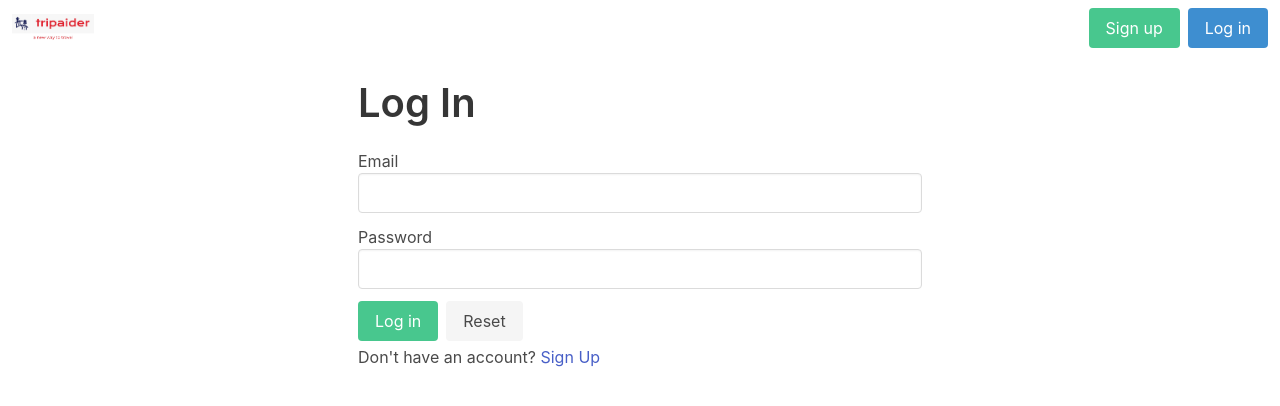
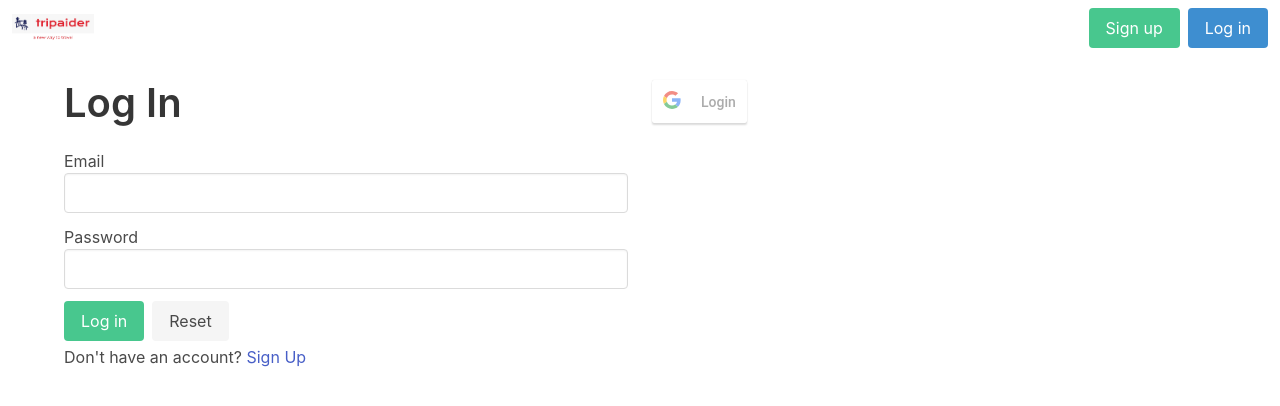
Before and after one commit to souviiik/tripaider-dot-com, a React (Create React App) app: page /login in a window 1280 px wide. Shown: the top 406 px of the page. Built offline with nearby package versions, Linux system fonts and the light colour scheme; no server answers; the HTML template or start-up script is replaced by a standard one.

Commit message:
adding google login

```diff
--- a/package.json
+++ b/package.json
@@ -8,6 +8,7 @@
     "formik": "^2.2.9",
     "react": "^17.0.2",
     "react-dom": "^17.0.2",
+    "react-google-login": "^5.2.2",
     "react-helmet": "^6.1.0",
     "react-redux": "^7.2.4",
     "react-router-dom": "^5.2.0",
--- a/src/components/auth/Login.js
+++ b/src/components/auth/Login.js
@@ -4,6 +4,7 @@ import { connect } from "react-redux";
 import PropTypes from "prop-types";
 import { useFormik } from "formik";
 import { Helmet } from "react-helmet";
+import GoogleLogin from "react-google-login";
 
 import { login } from "../../actions/auth";
 import Input from "../common/Input";
@@ -23,7 +24,11 @@ const Login = ({ login, isAuthenticated }) => {
     },
   });
 
-  console.log(`formik`, formik);
+  // console.log(`formik`, formik);
+
+  const responseGoogle = (response) => {
+    alert(`response`, response);
+  };
 
   const {
     resetForm,
@@ -120,6 +125,15 @@ const Login = ({ login, isAuthenticated }) => {
             Don't have an account? <Link to="/register">Sign Up</Link>
           </p>
         </div>
+        <div className="column is-half">
+          <GoogleLogin
+            clientId={`${process.env.CLIENT_ID}.apps.googleusercontent.com`}
+            buttonText="Login"
+            onSuccess={responseGoogle}
+            onFailure={responseGoogle}
+            cookiePolicy={"single_host_origin"}
+          />
+        </div>
       </div>
     </Fragment>
   );
```
Also changed, not shown: 1 other file (tests, documents, lock files or other folders).
